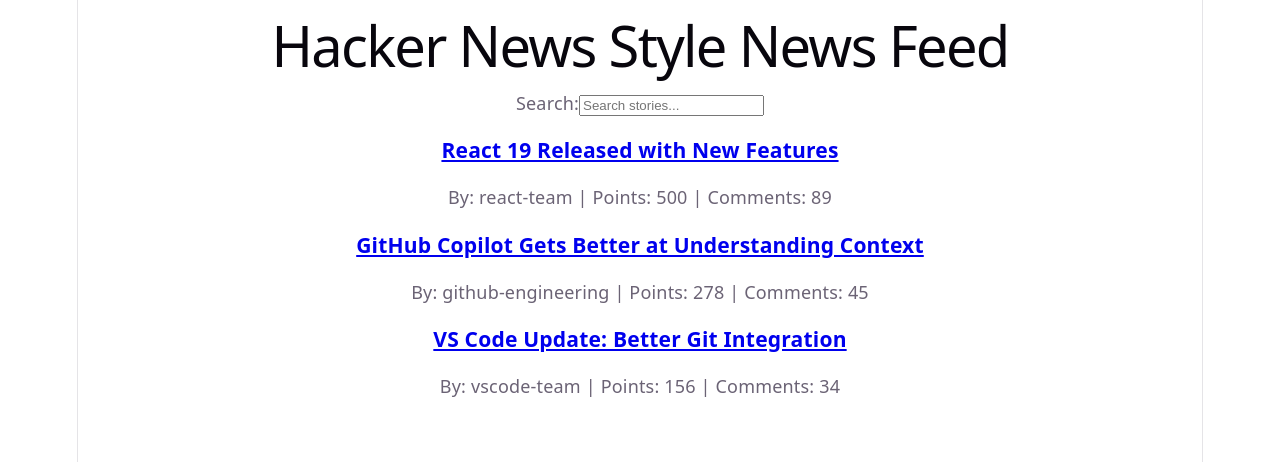
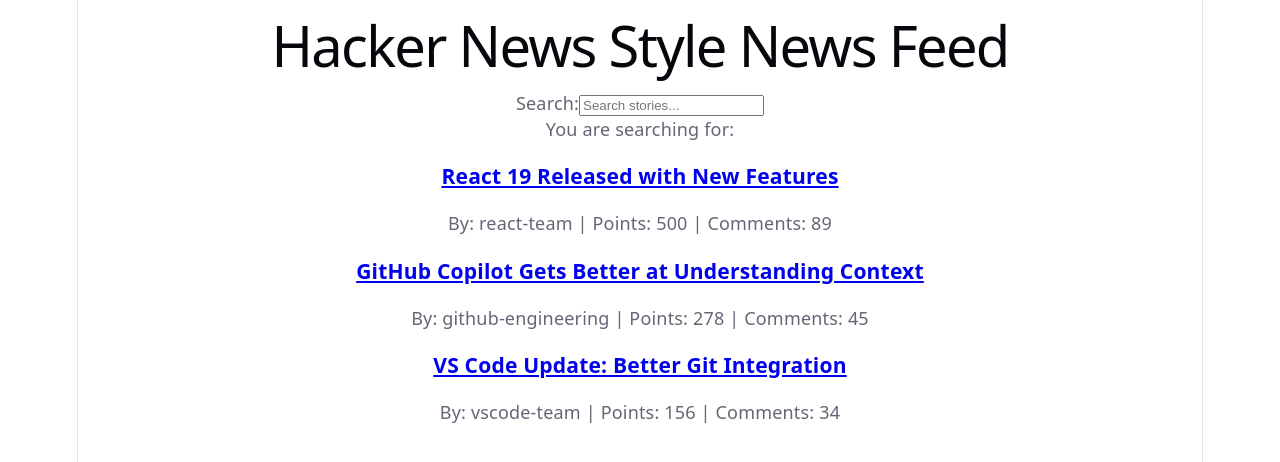
Before and after one commit to samar-khammeri/my-first-react-app, a React (Vite) app: page / in a window 1280 px wide. Shown: the top 462 px of the page. Built offline with nearby package versions, Linux system fonts and the light colour scheme.

Commit message:
Week 6: Complete - state management, filtering, and lifting state up

```diff
--- a/src/App.jsx
+++ b/src/App.jsx
@@ -12,7 +12,69 @@
 //
 // Why is this realistic for an API?
 // APIs return data in this structured format with consistent properties.
-const stories = [
+
+import { useState } from 'react';
+const Item = ({ story }) => {
+  console.log("Item rendered for:", story.title);
+  return (
+    <div key={story.objectID}>
+      <h3>
+        <a href={story.url} target="_blank" rel="noopener noreferrer">
+          {story.title}
+        </a>
+      </h3>
+      <p>
+        By: {story.author} | Points: {story.points} | Comments: {story.num_comments}
+      </p>
+    </div>
+  );
+};
+const List = ({ stories }) => {
+  console.log("List rendered");
+  return (
+    <div>
+      {stories.map((story) => (
+        <Item key={story.objectID} story={story} />
+      ))}
+    </div>
+  );
+};
+const Search = ({ onSearch }) => {
+  console.log("Search rendered");
+  const handleInput = (event) => {
+    console.log("User is typing:", event.target.value);
+    console.log("Input value:", event.target.value);
+    console.log("Event type:", event.type);
+    onSearch(event);
+  };
+
+  return (
+    <>
+      <label htmlFor="search">Search:</label>
+      <input
+        type="text"
+        id="search"
+        placeholder="Search stories..."
+        onChange={handleInput}
+      />
+    </>
+  );
+};
+  const Header = () => {
+ console.log("Header rendered");
+    return (
+    <header>
+      <h1>Hacker News Style News Feed</h1>
+    </header>
+  );
+};
+const App = () => {
+   console.log("App rendered");
+  const [searchTerm, setSearchTerm] = useState('');
+   const handleSearch = (event) => {
+    setSearchTerm(event.target.value);
+  };
+   const stories = [
   {
     objectID: 1,
     title: "React 19 Released with New Features",
@@ -38,57 +100,15 @@
     num_comments: 34
   }
 ];
-
-const List = () => {
-  return (
-    <div>
-      {stories.map((story) => (
-        <div key={story.objectID}>
-          <h3>
-            <a href={story.url} target="_blank" rel="noopener noreferrer">
-              {story.title}
-            </a>
-          </h3>
-          <p>
-            By: {story.author} | Points: {story.points} | Comments: {story.num_comments}
-          </p>
-        </div>
-      ))}
-    </div>
+   const filteredStories = stories.filter((story) =>
+    story.title.toLowerCase().includes(searchTerm.toLowerCase())
   );
-};
-const Search = () => {
-  const handleInput = (event) => {
-    console.log("User is typing:", event.target.value);
-      console.log("Input value:", event.target.value);
-  console.log("Event type:", event.type);
-  };
-
-  return (
-    <>
-      <label htmlFor="search">Search:</label>
-      <input
-        type="text"
-        id="search"
-        placeholder="Search stories..."
-        onChange={handleInput}
-      />
-    </>
-  );
-};
-  const Header = () => {
-  return (
-    <header>
-      <h1>Hacker News Style News Feed</h1>
-    </header>
-  );
-};
-const App = () => {
-  return (
+return (
     <div>
       <Header />
-      <Search />
-      <List />
+    <Search onSearch={handleSearch} />
+    <p>You are searching for: <strong>{searchTerm}</strong></p>
+    <List stories={filteredStories} />
     </div>
   );
 };
@@ -131,3 +151,16 @@
 //
 // What does an event object contain?
 // It has information about what happened, like target (the input), value, type, etc.
+
+// lab 6 //
+// What is the difference between props and state?
+// Props are data passed from a parent component to a child. The child cannot change props.
+// State is data that belongs to a component. The component can change its own state using setState.
+//
+// Why do we lift state up?
+// When two or more components need access to the same data, we move that data to their closest common parent.
+// Then we pass it down as props. This keeps everything in sync.
+//
+// Where should filtering logic live?
+// Filtering should live where the data and the search term both exist. In my app, that's App.
+// App owns the stories array and the searchTerm state, so it filters before passing to List.
```
